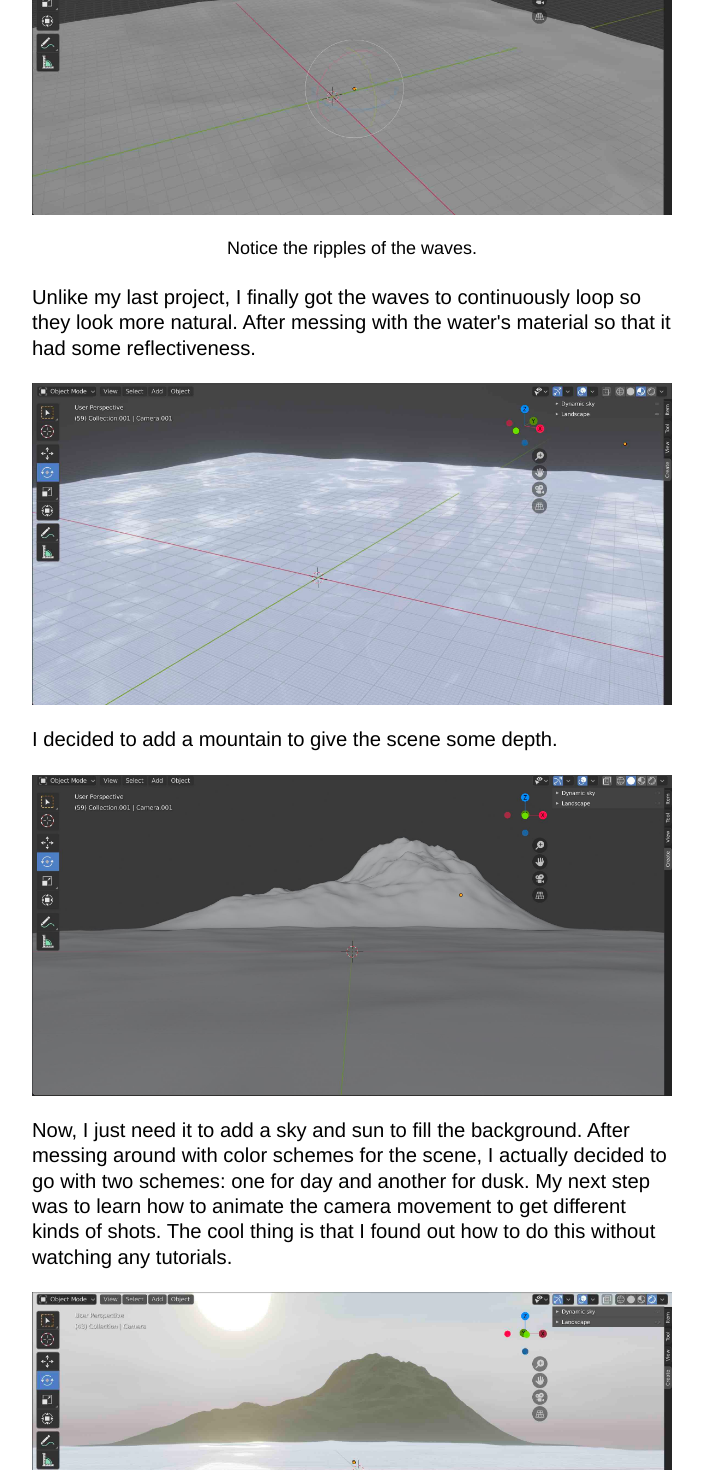
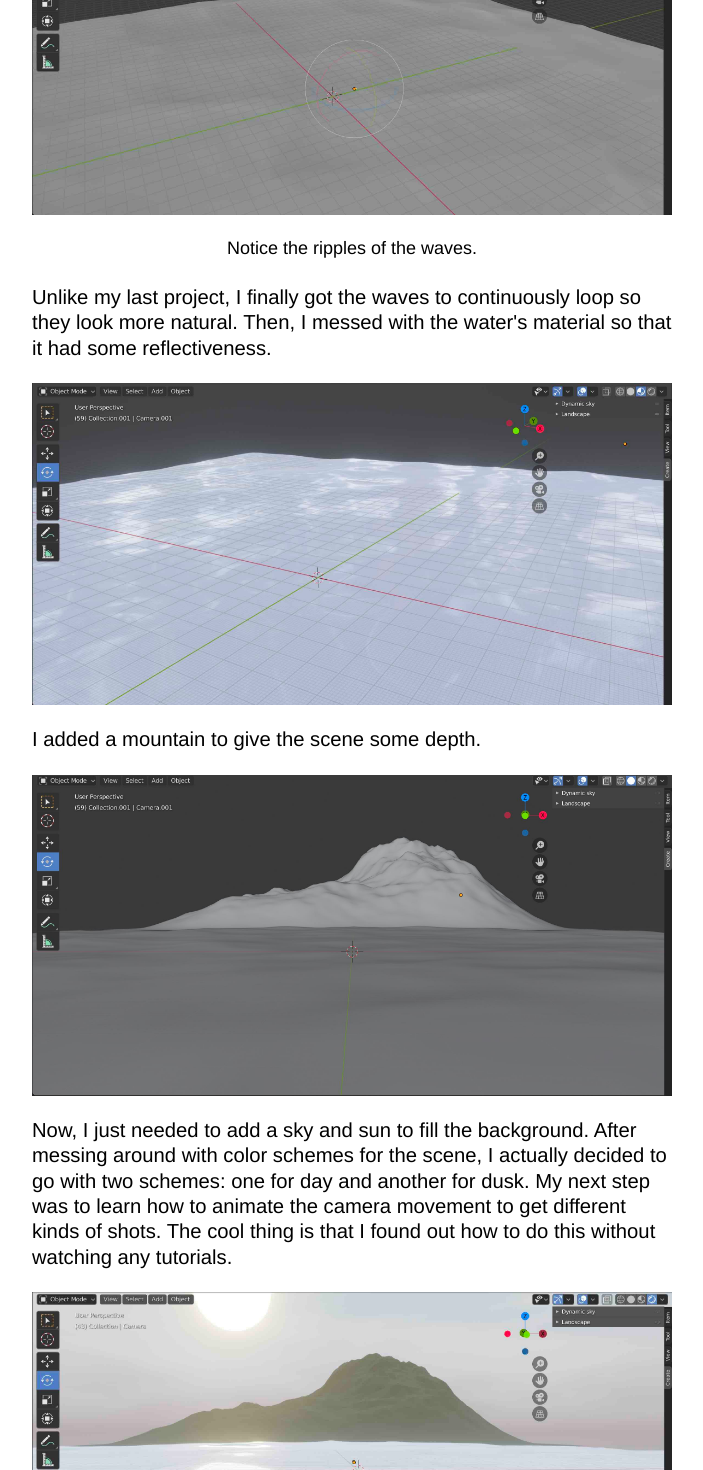
Before and after one commit to aunyks/blog, a Next.js app: page /2020/10/making-serenitys-arrival in a window 1280 px wide. Shown: the part 1070-2540 px from the top of the page, without its empty margins (288-991 px from the left). Built offline with nearby package versions, Linux system fonts and the light colour scheme.

Commit message:
Fix typos

```diff
--- a/pages/2020/10/making-serenitys-arrival.js
+++ b/pages/2020/10/making-serenitys-arrival.js
@@ -36,7 +36,7 @@ export default () => (
       <figcaption className="text-sm text-center">Notice the ripples of the waves.</figcaption>
     </figure>
     <p>
-      Unlike my last project, I finally got the waves to continuously loop so they look more natural. After messing with the water's material
+      Unlike my last project, I finally got the waves to continuously loop so they look more natural. Then, I messed with the water's material
       so that it had some reflectiveness.
       </p>
     <figure className="my-5">
@@ -44,14 +44,14 @@ export default () => (
         alt="The Blender viewport featuring the ocean mesh with reflective material applied." />
     </figure>
     <p>
-      I decided to add a mountain to give the scene some depth.
+      I added a mountain to give the scene some depth.
       </p>
     <figure className="my-5">
       <img className="w-full" src="/img/art-n-design/serenitys-arrival/mountain.jpg"
         alt="The Blender viewport with ocean and mountain in view." />
     </figure>
     <p>
-      Now, I just need it to add a sky and sun to fill the background. After messing around with color schemes for the scene, I actually decided to go with two schemes: one for day and another for dusk.
+      Now, I just needed to add a sky and sun to fill the background. After messing around with color schemes for the scene, I actually decided to go with two schemes: one for day and another for dusk.
       My next step was to learn how to animate the camera movement to get different kinds of shots. The cool thing is that I found out how to do this without watching any tutorials.
       </p>
     <figure className="my-5">
```
